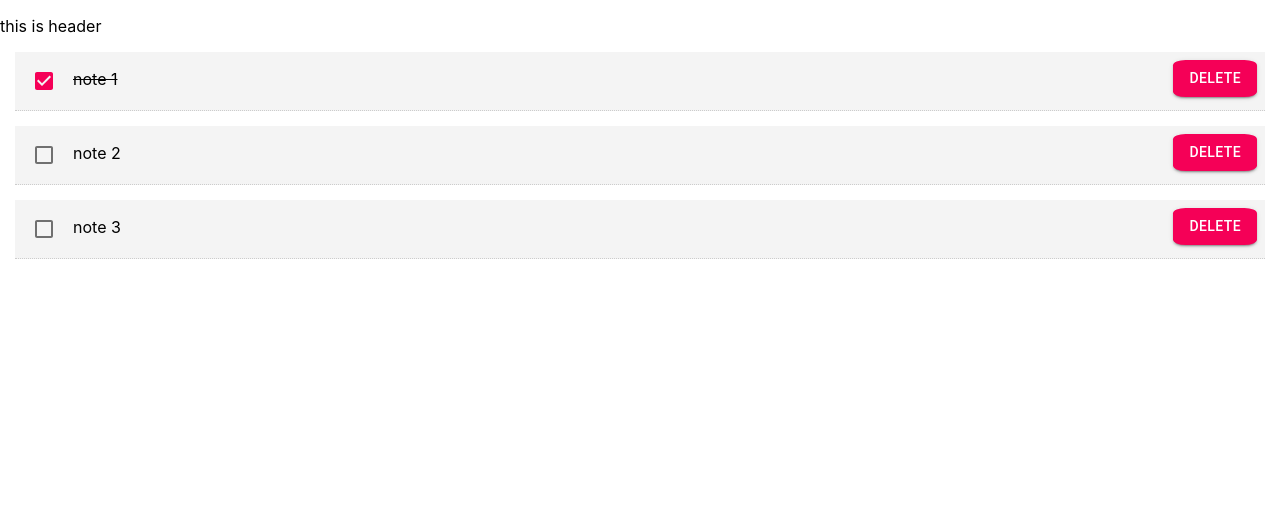
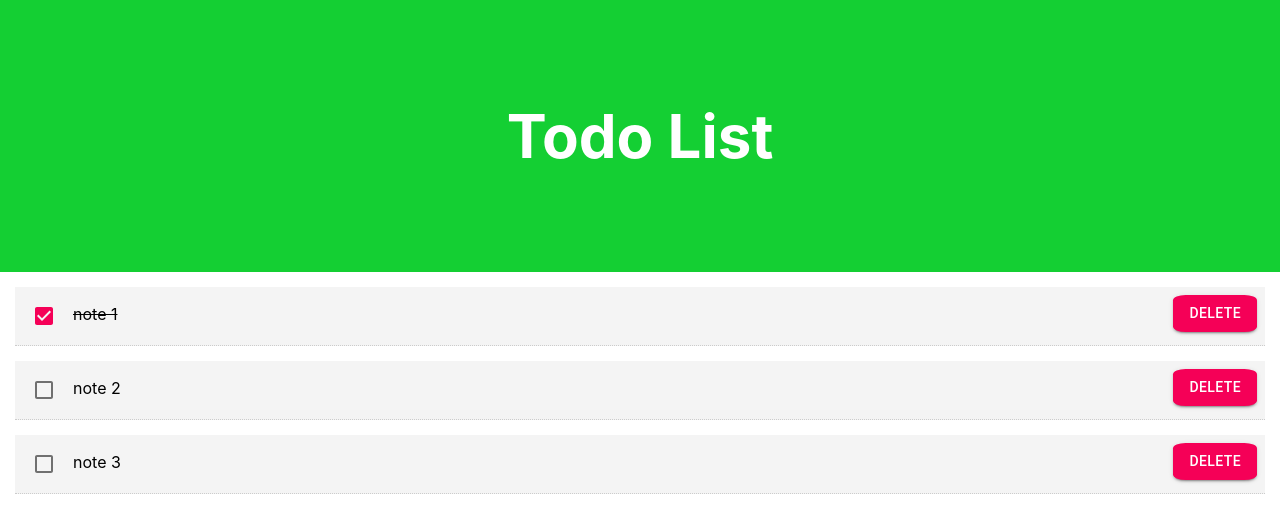
Before and after one commit to vinhquang3004/Todo, a React (Create React App) app: page / in a window 1280 px wide. Shown: the top 524 px of the page. Built offline with nearby package versions, Linux system fonts and the light colour scheme.

Commit message:
delete todo

```diff
--- /dev/null
+++ b/src/components/Header.css
@@ -0,0 +1,7 @@
+.Header {
+    padding: 60px;
+    text-align: center;
+    background: #14cf33;
+    color: white;
+    font-size: 30px;
+  }
--- a/src/components/Header.js
+++ b/src/components/Header.js
@@ -1,9 +1,15 @@
 import React from 'react'
+import './Header.css'
 
-const Header = () =>{
-    return(
+const Header = () => {
+    return (
         <header>
-            <p>this is header</p>
+            {/* <p>this is header</p> */}
+            <div className="Header">
+                <div>
+                    <h1>Todo List</h1>
+                </div>
+            </div>
         </header>
     )
 }
--- a/src/components/Todo.js
+++ b/src/components/Todo.js
@@ -18,8 +18,9 @@ const TodoItem = (props) => {
     const todoTitle = props.todoProps.title
     const todoCompleted = props.todoProps.completed
     const styleTodo = useStyles();
-    const [checked, setChecked] = React.useState(true);
+    //const [checked, setChecked] = React.useState(true);
     const markCompleted = props.markCompleted
+    const deleteTodo = props.deleteTodo
 
     //style background totoItem
     const todoItemStyle = {
@@ -40,14 +41,14 @@ const TodoItem = (props) => {
         <div style={todoItemStyle} className={styleTodo.root}>
             {/* checkbox */}
             <Checkbox
-                onChange={markCompleted.bind(this, todoId)}
-                checked={todoCompleted}
+                onChange = {markCompleted.bind(this, todoId)}
+                checked = {todoCompleted} //kiem tra obj da complete hay chua, neu true thi check box tu check
                 inputProps={{ 'aria-label': 'primary checkbox' }}
             />
             {/* note */}
             {todoTitle}
             {/* button delete */}
-            <Button style={buttonDeleteStyle} variant="contained" color="secondary">
+            <Button style={buttonDeleteStyle} variant="contained" color="secondary" onClick = {deleteTodo.bind(this, todoId)}>
                 Delete
             </Button>
         </div>
@@ -56,8 +57,9 @@ const TodoItem = (props) => {
 
 //kiem tra kieu du lieu props
 TodoItem.propTypes = {
-    todoProps: propTypes.func.isRequired,
-    markCompleted: propTypes.func.isRequired
+    todoProps: propTypes.object.isRequired,
+    markCompleted: propTypes.func.isRequired,
+    deleteTodo: propTypes.func.isRequired,
 };
 
 export default TodoItem
--- a/src/components/TodoList.js
+++ b/src/components/TodoList.js
@@ -11,10 +11,17 @@ const TodoList = () => {
     //Ham thay doi trang thai completed (false -> true || true -> false)
     const markCompleted = (idCheckBox) => {
         const newObj = todosState.map(obj => {
-            if(obj.id === idCheckBox){
+            if (obj.id === idCheckBox) {
                 obj.completed = !obj.completed
             }
             return obj
+        })
+        setTodosState(newObj)
+    }
+    //Xoa todo bang cach loc cac phan tu khong bao gom ID todo muon xoa vao array moi
+    const deleteTodo = (idDelete) => {
+        const newObj = todosState.filter(obj => {
+            return (obj.id !== idDelete)
         })
         setTodosState(newObj)
     }
@@ -22,7 +29,11 @@ const TodoList = () => {
     return (
         <Fragment>
             {todosState.map(obj => {
-                return <TodoItem todoProps={obj} markCompleted = {markCompleted}/>
+                return <TodoItem
+                    key={obj.id}
+                    todoProps={obj}
+                    markCompleted={markCompleted}
+                    deleteTodo={deleteTodo} />
             })}
         </Fragment>
     )
```
